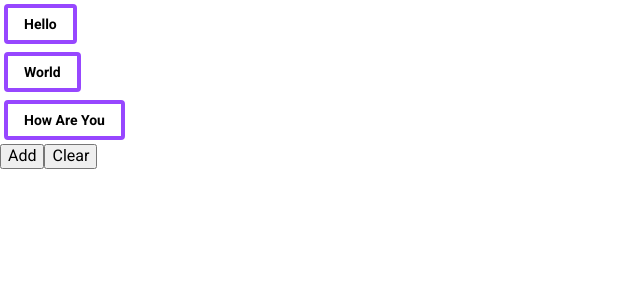
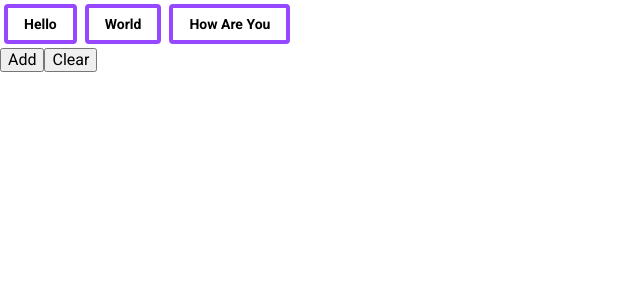
Before and after one commit to mori5321/fmind, a React (Vite) app in the folder apps/client/: page / in a window 1280 px wide. Shown: the top 300 px of the page, without its empty margins (0-640 px from the left). Built offline with nearby package versions, Linux system fonts and the light colour scheme.

Commit message:
style: layout horizontal

```diff
--- a/apps/client/src/components/pages/ProtoPage/layout.tsx
+++ b/apps/client/src/components/pages/ProtoPage/layout.tsx
@@ -19,13 +19,17 @@ const MindNodes = () => {
   const handleClickClear = clearMindNodes
   return (
     <>
+      <div>
         {mindNodes.map((mindNode) => (
           <div key={mindNode.id} className={styles.bubbleWrapper}>
             <Bubble text={mindNode.text} />
           </div>
         ))}
+      </div>
+      <div>
         <button onClick={handleClickAdd}>Add</button>
         <button onClick={handleClickClear}>Clear</button>
+      </div>
     </>
   )
 }
--- a/apps/client/src/components/pages/ProtoPage/styles.module.scss
+++ b/apps/client/src/components/pages/ProtoPage/styles.module.scss
@@ -1,3 +1,4 @@
 .bubbleWrapper {
+  display: inline-block;
   padding: 4px;
 }
```
Lines whose indentation alone changed are shown as unchanged.
